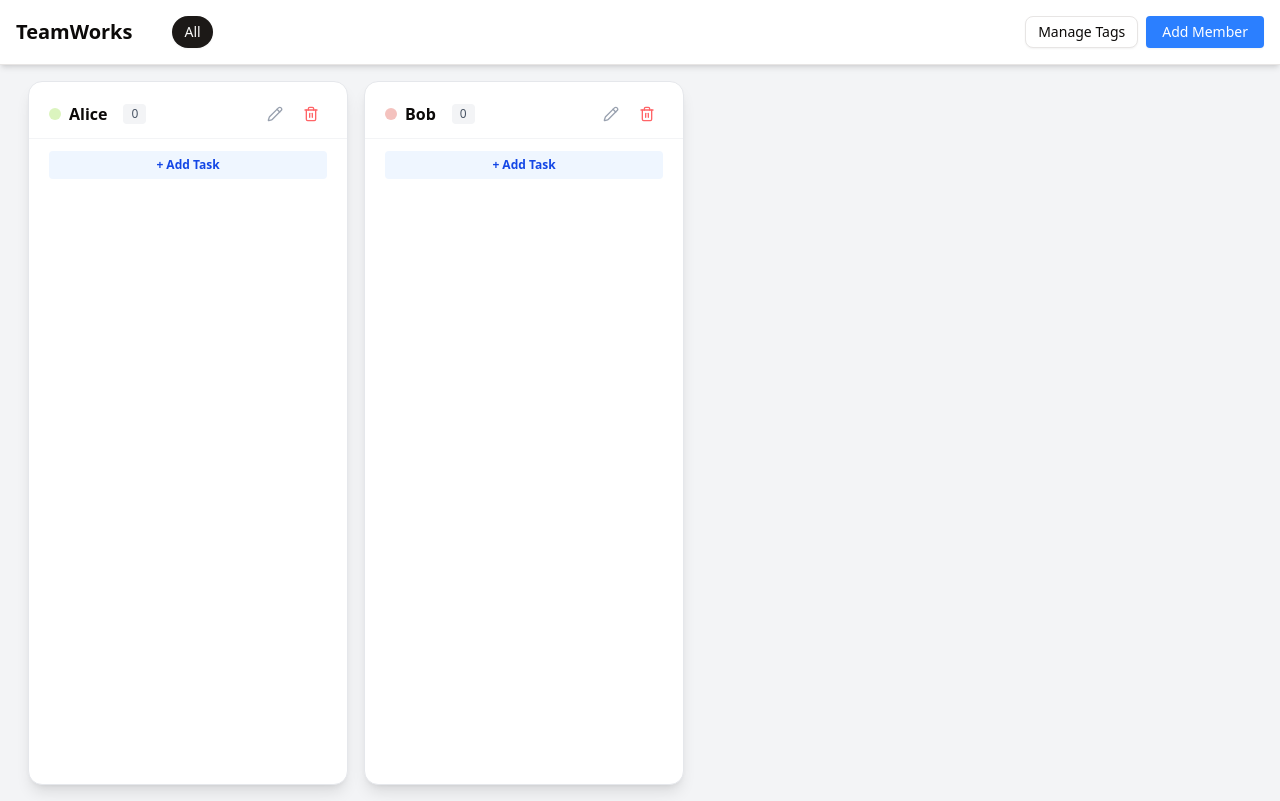
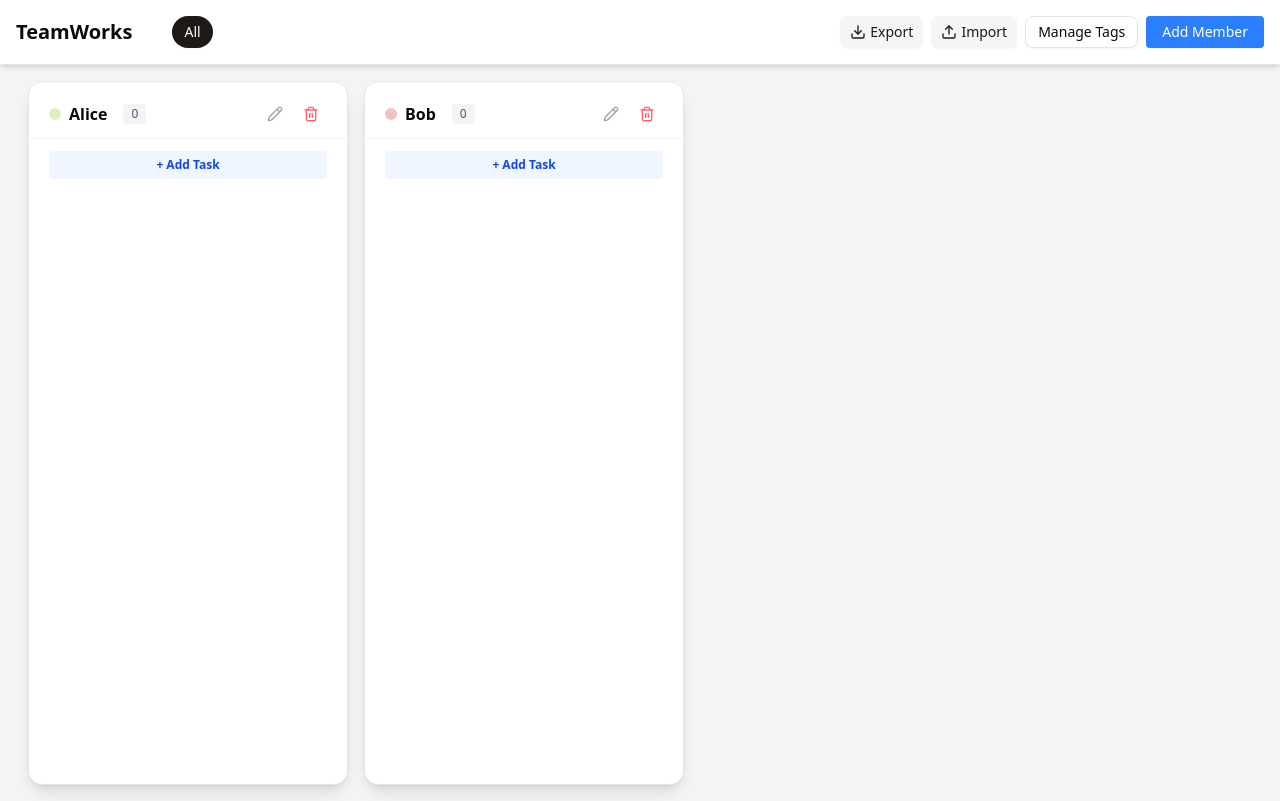
Before and after one commit to chethankumar/teamwork, a Next.js app: page / in a window 1280 px wide. Built offline with nearby package versions, Linux system fonts and the light colour scheme.

Commit message:
export import

```diff
--- a/src/app/page.js
+++ b/src/app/page.js
@@ -15,6 +15,84 @@ import TagManager from "../components/TagManager";
 import { Dialog, DialogTrigger, DialogContent } from "../components/ui/dialog";
 import { Input } from "../components/ui/input";
 import { Button } from "../components/ui/button";
+import { Download, Upload } from "lucide-react";
+
+function ExportImportButtons() {
+  const state = useKanbanStore();
+  // Export handler
+  const handleExport = () => {
+    const data = JSON.stringify(
+      {
+        members: state.members,
+        tags: state.tags,
+        tasks: state.tasks,
+      },
+      null,
+      2
+    );
+    const blob = new Blob([data], { type: "application/json" });
+    const url = URL.createObjectURL(blob);
+    const a = document.createElement("a");
+    a.href = url;
+    a.download = `teamwork-board-${new Date().toISOString().slice(0, 10)}.json`;
+    a.click();
+    URL.revokeObjectURL(url);
+  };
+  // Import handler
+  const handleImport = (e) => {
+    const file = e.target.files?.[0];
+    if (!file) return;
+    const reader = new FileReader();
+    reader.onload = (evt) => {
+      try {
+        const json = JSON.parse(evt.target.result);
+        if (json.members && json.tasks && json.tags) {
+          useKanbanStore.setState({
+            members: json.members,
+            tags: json.tags,
+            tasks: json.tasks,
+          });
+        } else {
+          alert("Invalid board data");
+        }
+      } catch {
+        alert("Invalid JSON file");
+      }
+    };
+    reader.readAsText(file);
+    e.target.value = "";
+  };
+  return (
+    <div className="flex gap-2">
+      <Button
+        variant="secondary"
+        size="sm"
+        onClick={handleExport}
+        className="flex items-center gap-1 cursor-pointer"
+      >
+        <Download size={16} /> Export
+      </Button>
+      <label>
+        <Button
+          asChild
+          variant="secondary"
+          size="sm"
+          className="flex items-center gap-1 cursor-pointer"
+        >
+          <span>
+            <Upload size={16} /> Import
+          </span>
+        </Button>
+        <input
+          type="file"
+          accept="application/json"
+          className="hidden"
+          onChange={handleImport}
+        />
+      </label>
+    </div>
+  );
+}
 
 export default function Home() {
   const members = useKanbanStore((state) => state.members);
@@ -32,6 +110,7 @@ export default function Home() {
             <TagFilter filterTagId={filterTag} onChange={setFilterTag} />
           </div>
           <div className="flex-none flex items-center space-x-2">
+            <ExportImportButtons />
             <TagManager />
             {/* Add Member Dialog */}
             <Dialog open={open} onOpenChange={setOpen}>
@@ -62,7 +141,11 @@ export default function Home() {
                     autoFocus
                   />
                   <div className="flex justify-end gap-2">
-                  <Button type="submit" size="sm" disabled={!newMember.trim()}>
+                    <Button
+                      type="submit"
+                      size="sm"
+                      disabled={!newMember.trim()}
+                    >
                       Add
                     </Button>
                     <Button
@@ -86,7 +169,7 @@ export default function Home() {
               member={member}
               filterTag={filterTag}
               index={idx}
-            memberOrder={members.map(m => m.id)}
+              memberOrder={members.map((m) => m.id)}
             />
           ))}
         </main>
```
Lines whose indentation alone changed are shown as unchanged.
